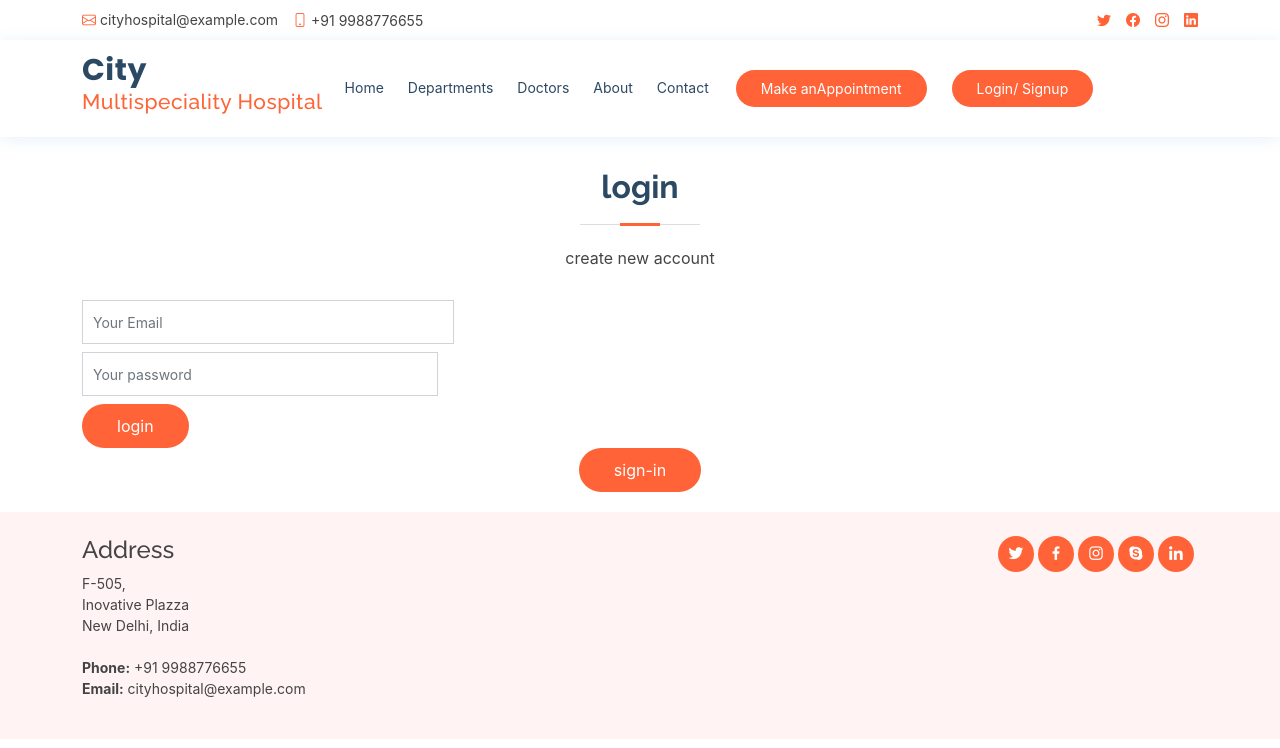
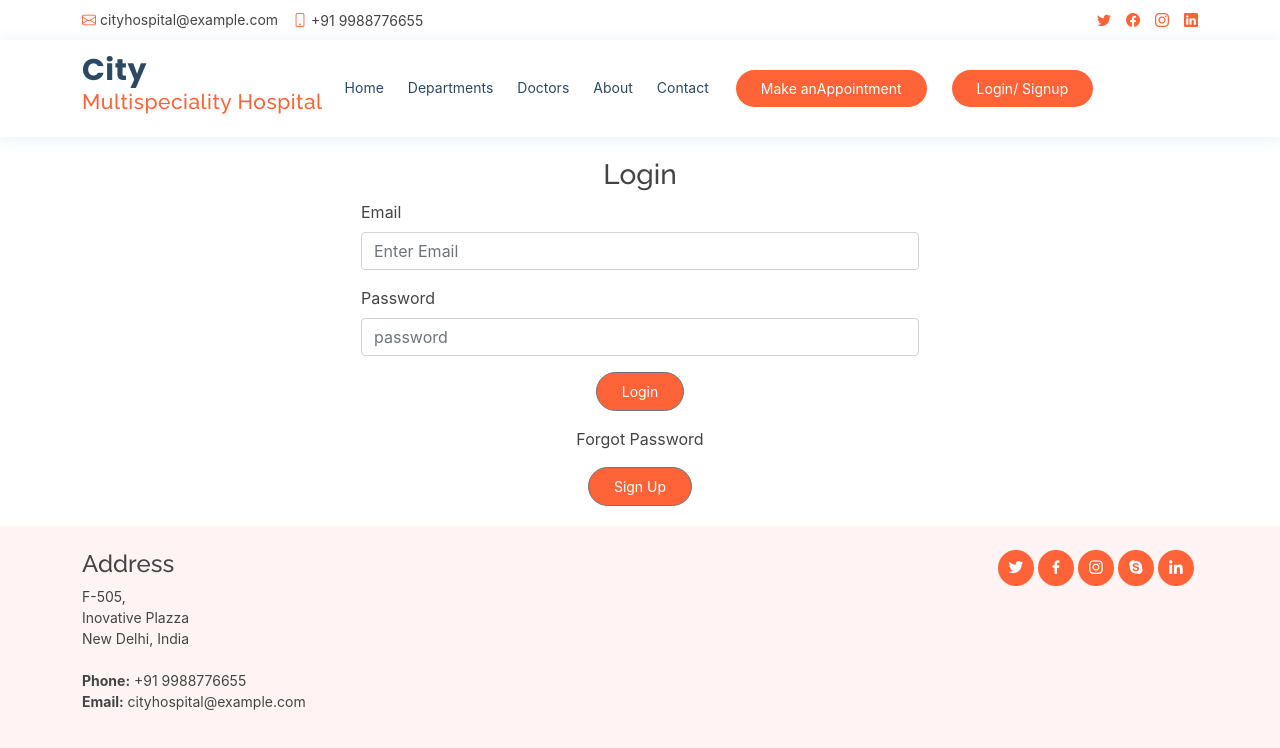
Before and after one commit to rnwsavan/firstreact, a React (Create React App) app: page /Login in a window 1280 px wide. Shown: the top 748 px of the page. Built offline with nearby package versions, Linux system fonts and the light colour scheme.

Commit message:
CHANGE PROJECT

```diff
--- a/src/container/Login-Signup/Login.js
+++ b/src/container/Login-Signup/Login.js
@@ -1,145 +1,184 @@
+import { Form, Formik, useFormik } from 'formik';
 import React, { useState } from 'react';
+import { Button, FormGroup, Input, Label } from 'reactstrap';
 import * as yup from 'yup';
-import { Formik, Form, useFormik } from 'formik';
-
 
 function Login(props) {
-  // const [userType, setUserType] = useState('login')
-  const [userType, setUserType] = useState('login')
+    const [useType, setUseType] = useState("Login");
 
-  const login = {
-    email: yup.string().email("plaese enter valid  email ").required("plz enter email id"),
-    password: yup.string().required("enter filed ")
+    let Login = {
+        email: yup.string().email("please enter valid email").required("please enter email"),
+        password: yup.string().required("please enter Password"),
     }
 
-  const signup = {
-    name: yup.string().required("please enter your name"),
-    email: yup.string(
-
-    ).email("plaese enter valid  email ").required("plz enter email id"),
-    password: yup.string().required("enter filed.....")
+    let SignUp = {
+        name: yup.string().required("please Enter Name"),
+        email: yup.string().email("please enter valid email").required("please enter email"),
+        password: yup.string().required("please enter Password"),
     }
 
-  let schema, initval
-  if (userType === 'login') {
-    schema = yup.object().shape(login);
-    initval = {
-      email: '',
-      password: ''
+    let forgetPassowrd = {
+        email: yup.string().email("please enter valid email").required("please enter email"),
     }
 
+    let schema, initiValue;
+
+    if(useType === "Login"){
+        schema = yup.object().shape(Login);
+        initiValue = {
+            email: "",
+            password: ""
         }
-  else if (userType === 'sign-in') {
-    schema = yup.object().shape(signup);
-    initval = {
-      name: '',
-      email: '',
-      password: ''
+
+    }else if(useType === "SignUp"){
+        schema = yup.object().shape(SignUp);
+        initiValue = {
+            name: "",
+            email: "",
+            password: ""
+        }
+    }else if(useType === "forgetPassowrd"){
+        schema = yup.object().shape(forgetPassowrd);
+        initiValue = {
+            email: ""
         }
     }
 
-  const handlelogin = (values) => {
-    console.log('handlelogin', values);
-  }
-
-  const handelsignup = (values) => {
-    console.log('handlesignup', values);
-  }
+    // const schema = yup.object().shape(Login);
 
     const formik = useFormik({
-    initialValues: initval,
+        initialValues : initiValue,
         validationSchema: schema,
-    onSubmit: (values) => {
+        onSubmit: (values, { resetForm }) => {
             // alert(JSON.stringify(values, null, 2));
-      if (userType === 'login') {
-        handlelogin(values);
+
+            if(useType === "Login"){
+                console.log("Successfully Login");
+            }else if(useType === "SignUp"){
+                console.log("Successfully SignUp");
+            }else if(useType === "forgetPassowrd"){
+                console.log("Successfully Forget Passowrd");
             }
-      else if (userType === 'sign-in') {
-        handelsignup(values);
-      }
+            resetForm()
         },
     });
 
-  //  console.log(formik.errors.email);
-
-
-
+    console.log(formik.errors.email);
 
     return (
+        <main id="main">
+            <section id="contact" className="contact">
+                <div className="container">
+                    <div className='login' style={{ width: "50%", margin: "auto" }}>
+                        {
+                            useType === 'forgetPassowrd' ? <h3 className='text-center'>Forgot Password</h3> :
+                                useType === "Login" ?
+                                    <h3 className='text-center'>Login</h3> :
+                                    <h3 className='text-center'>Sign Up</h3>
+                        }
+                        <Formik value={formik}>
+                            <Form onSubmit={formik.handleSubmit}>
+                                {
+                                    useType === 'forgetPassowrd' ?
+                                    <FormGroup>
+                                        <Label for="exampleEmail">
+                                            Email
+                                        </Label>
+                                        <Input
+                                            id="exampleEmail"
+                                            name="email"
+                                            placeholder="Enter Email"
+                                            type="email"
+                                            onChange={formik.handleChange}
+                                        />
+                                        {
+                                                formik.errors.email ?
+                                                <p>{formik.errors.email}</p> : null
+                                            }
+                                    </FormGroup>
+                                    : null
+                                }
+                                {
+                                    useType === "SignUp" ?
+                                        <FormGroup>
+                                            <Label for="exampleEmail">
+                                                Name
+                                            </Label>
+                                            <Input
+                                                name="name"
+                                                placeholder="Enter Name"
+                                                type="text"
+                                                onChange={formik.handleChange}
+                                            />
+                                            {
+                                                formik.errors.name ?
+                                                <p>{formik.errors.name}</p> : null
+                                            }
+                                        </FormGroup> :
+                                        null
+                                }
+                                {
+                                    (useType === "Login" || useType === "SignUp") &&
                                     <>
-      <section id="appointment" className="appointment">
-        <div className="container">
+                                        <FormGroup>
+                                            <Label for="exampleEmail">
+                                                Email
+                                            </Label>
+                                            <Input
+                                                id="exampleEmail"
+                                                name="email"
+                                                placeholder="Enter Email"
+                                                type="email"
+                                                onChange={formik.handleChange}
+                                            />
                                             {
-            userType === 'login' ?
-              <div className="section-title">
-                <h2> login</h2>
-                <p>create new account </p>
-              </div>
-              :
-              <div className="section-title">
-                <h2> sign up </h2>
-                <p>already have been account?</p>
+                                                formik.errors.email ?
+                                                <p>{formik.errors.email}</p> : null
+                                            }
+                                        </FormGroup>
+                                        <FormGroup>
+                                            <Label for="examplePassword">
+                                                Password
+                                            </Label>
+                                            <Input
+                                                id="examplePassword"
+                                                name="password"
+                                                placeholder="password"
+                                                type="password"
+                                                onChange={formik.handleChange}
+                                            />
+                                            {
+                                                formik.errors.password ?
+                                                <p>{formik.errors.password}</p> : null
+                                            }
+                                        </FormGroup>
+                                    </>
+                                }
+                                {
+                                    useType === "Login" ?
+                                        <div className="text-center">
+                                            <Button type='submit'
+                                                className="appointment-btn scrollto m-0">Login</Button>
+                                            <p className="mt-3 cursor-pointer" onClick={() => setUseType("forgetPassowrd")}
+                                                style={{ cursor: "pointer" }}>Forgot Password</p>
+                                            <Button type='submit' className="appointment-btn scrollto m-0"
+                                                onClick={() => setUseType("SignUp")}>Sign Up</Button>
+                                        </div> :
+                                        <div className="text-center">
+                                            <Button type='submit' className="appointment-btn scrollto m-0">
+                                                {
+                                                    useType === 'forgetPassowrd' ? "Send OPT" : "Sign Up"
+                                                }</Button>
+                                            <Button type='submit' className="appointment-btn scrollto m-0"
+                                                onClick={() => setUseType("Login")}>Login</Button>
                                         </div>
                                 }
-          <Formik value={Formik}>
-
-            <Form onSubmit={formik.handleSubmit} className="php-email-form">
-              {
-                userType === 'sign-in' ?
-                  <div className="col-md-4 form-group">
-                    <input type="text"
-                      name="name"
-                      className="form-control"
-                      id="name"
-                      placeholder="Your Name"
-
-                      onChange={formik.handleChange}
-                    />
-
-                    <div className="validate" />
-                    {
-                      formik.errors.email ? <p> {formik.errors.email}</p> : null
-                    }
-                  </div>
-                  : null
-              }
-              <div className="col-md-4 form-group mt-3 mt-md-0">
-                <input type="email"
-                  className="form-control"
-                  name="email" id="email"
-                  placeholder="Your Email"
-                  data-rule="email"
-                  onChange={formik.handleChange} />
-                <div className="validate" />
-                {
-                  formik.errors.email ? <p> {formik.errors.email}</p> : null
-                }
-              </div>
-              <div className="row">
-                <div className="col-md-4 form-group">
-                  <input type="text"
-                    name="password"
-                    className="form-control"
-                    id="password"
-                    placeholder="Your password"
-                    data-rule="minlen:4"
-                    onChange={formik.handleChange} />
-                  <div className="validate" />
-                  {
-                    formik.errors.password ? <p> {formik.errors.password}</p> : null
-                  }
-                </div>
-
-                <div>
-                  <button className="text-center" type="submit" onClick={() => setUserType('login')}>login</button></div>
-                <div className="text-center"><button className="text-center" type="submit" onClick={() => setUserType('sign-in')}>sign-in</button></div>
-              </div>
                             </Form>
                         </Formik>
                     </div>
+                </div>
             </section>
-
-    </>
+        </main>
     );
 }
 
```
Lines whose indentation alone changed are shown as unchanged.
